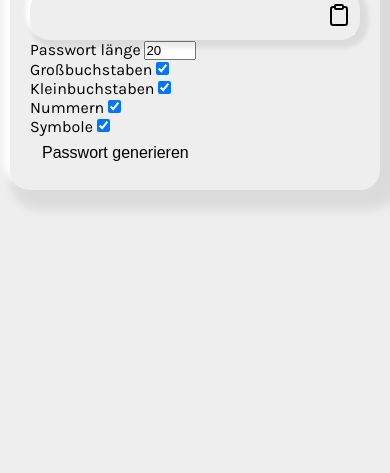
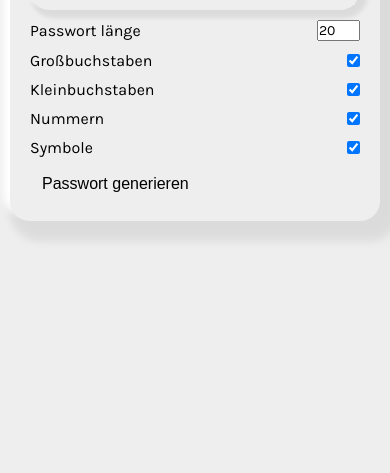
Before and after one commit to Hensga/Passwort-Generator, a plain HTML site: page index.html in a window 390 px wide. Shown: the part 371-844 px from the top of the page. Drawn offline with Linux system fonts and the light colour scheme.

Commit message:
Kleine Verbesserungen

```diff
--- a/style.css
+++ b/style.css
@@ -92,3 +92,29 @@ Ausgabe Container
   padding: 8px 12px;
   background-color: #eeeeee;
 }
+
+/***************************
+Auswahlmöglichkeiten (Checkboxes)
+***************************/
+.setting {
+  display: flex;
+  justify-content: space-between;
+  align-items: center;
+  margin: 10px 0;
+}
+
+input[type='number'] {
+  font-size: 1em;
+  font-family: 'Karla', sans-serif;
+}
+
+@media screen and (max-width: 400px) {
+  .result-container {
+    font-size: 0.875em;
+  }
+
+  input[type='number'] {
+    font-size: 0.875em;
+    font-family: 'Karla', sans-serif;
+  }
+}
```
